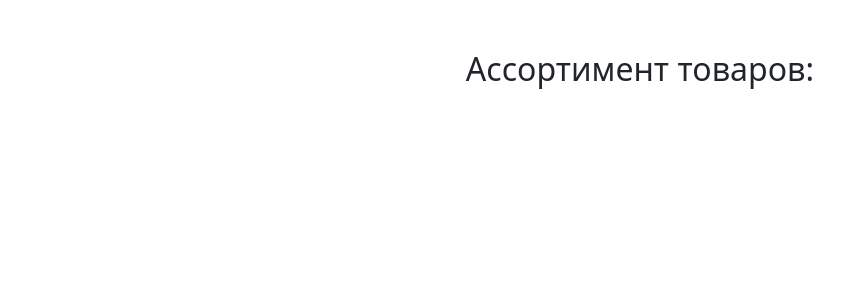
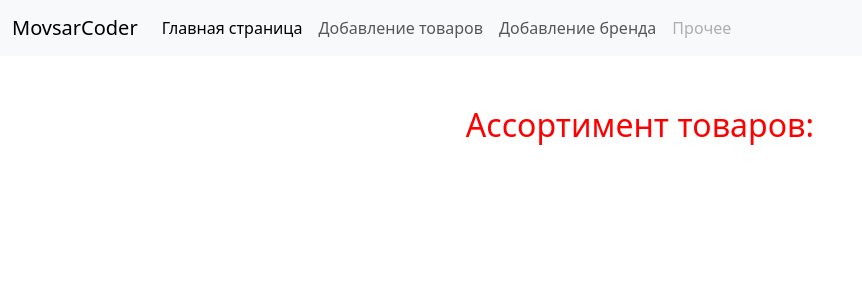
Before and after one commit to MovsarCoder/flask_shop_project, a Flask app: page / in a window 1280 px wide. Shown: the top 300 px of the page, without its empty margins (0-862 px from the left). Run offline with Flask 3, Linux system fonts and the light colour scheme.

Commit message:
Добавлена навигационная панель сверху "NavBar"

```diff
--- a/app/templates/base.html
+++ b/app/templates/base.html
@@ -114,6 +114,30 @@
 
 </head>
 <body>
+<nav class="navbar navbar-expand-lg bg-body-tertiary">
+  <div class="container-fluid">
+    <a class="navbar-brand" href="/">MovsarCoder</a>
+    <button class="navbar-toggler" type="button" data-bs-toggle="collapse" data-bs-target="#navbarNav" aria-controls="navbarNav" aria-expanded="false" aria-label="Toggle navigation">
+      <span class="navbar-toggler-icon"></span>
+    </button>
+    <div class="collapse navbar-collapse" id="navbarNav">
+      <ul class="navbar-nav">
+        <li class="nav-item">
+          <a class="nav-link active" aria-current="page" href="/">Главная страница</a>
+        </li>
+        <li class="nav-item">
+          <a class="nav-link" href="/products">Добавление товаров</a>
+        </li>
+        <li class="nav-item">
+          <a class="nav-link" href="/categories">Добавление бренда</a>
+        </li>
+        <li class="nav-item">
+          <a class="nav-link disabled" aria-disabled="true">Прочее</a>
+        </li>
+      </ul>
+    </div>
+  </div>
+</nav>
 {% block content %}
 {% endblock %}
 <script src="https://cdn.jsdelivr.net/npm/bootstrap@5.3.3/dist/js/bootstrap.bundle.min.js" integrity="sha384-YvpcrYf0tY3lHB60NNkmXc5s9fDVZLESaAA55NDzOxhy9GkcIdslK1eN7N6jIeHz"
--- a/app/templates/main_index/index.html
+++ b/app/templates/main_index/index.html
@@ -2,7 +2,7 @@
 
 {% block content %}
 
-<h2 style="margin-top: 50px; margin-bottom: 50px; text-align: center; color: redg;">Ассортимент товаров:</h2>
+<h2 style="margin-top: 50px; margin-bottom: 50px; text-align: center; color: red;">Ассортимент товаров:</h2>
 
 <div class="container">
     <div class="row">
```
